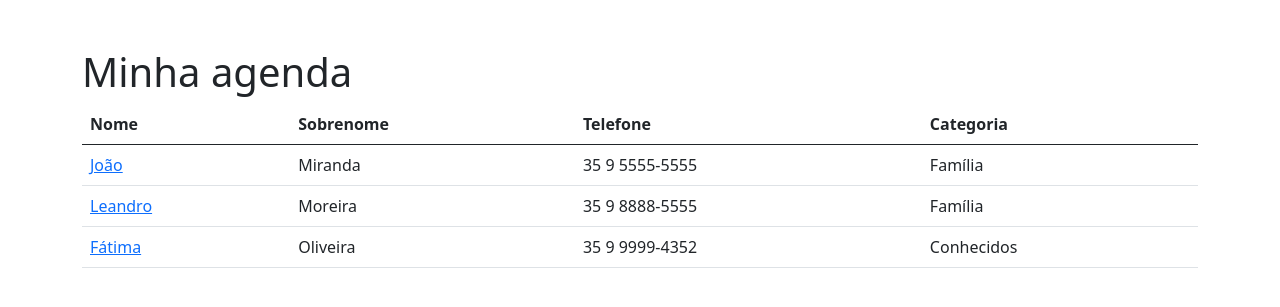
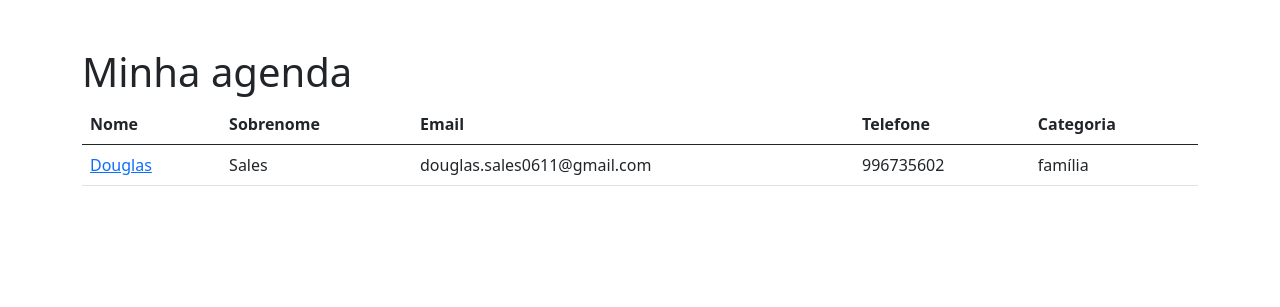
Before and after one commit to Doug0611/Django-agenda, a Django app: page / in a window 1280 px wide. Shown: the part 56-363 px from the top of the page. Run offline with Django 4.2, Linux system fonts and the light colour scheme; data comes from the database, SQL or seed files in the repository; both versions use the stored data as it was after the commit; some libraries are stand-ins or nearby versions.

Commit message:
applying database query to template

```diff
--- a/agenda/models.py
+++ b/agenda/models.py
@@ -1,4 +1,5 @@
 from django.db import models
+from django.utils import timezone
 
 
 class Category(models.Model):
@@ -10,14 +11,13 @@ class Category(models.Model):
 
 class Contact(models.Model):
     first_name = models.CharField(max_length=60)
-    last_name = models.CharField(max_length=60)
+    last_name = models.CharField(max_length=60, blank=True)
     telephone = models.CharField(max_length=11)
-    email = models.TextField()
-    created_in = models.DateTimeField(auto_now_add=True)
-    description = models.TextField()
+    email = models.CharField(max_length=255, blank=True)
+    created_in = models.DateTimeField(default=timezone.now)
+    description = models.TextField(blank=True)
     category = models.ForeignKey(
-        Category, on_delete=models.SET_NULL, null=True
-        )
+        Category, on_delete=models.SET_NULL, null=True)
 
     def __str__(self):
         return self.first_name
--- a/agenda/templates/agenda/pages/home.html
+++ b/agenda/templates/agenda/pages/home.html
@@ -16,35 +16,23 @@
             <tr>
                 <th>Nome</th>
                 <th>Sobrenome</th>
+                <th>Email</th>
                 <th>Telefone</th>
                 <th>Categoria</th>
             </tr>
             </thead>
             <tbody>
-            <tr>
-                <td>
-                <a href="agenda/contato/5/"> João</a>
-                </td>
-                <td>Miranda</td>
-                <td>35 9 5555-5555</td>
-                <td>Família</td>
-            </tr>
-            <tr>
-                <td>
-                <a href="agenda/contato/5/"> Leandro</a>
-                </td>
-                <td>Moreira</td>
-                <td>35 9 8888-5555</td>
-                <td>Família</td>
-            </tr>
-            <tr>
-                <td>
-                <a href="agenda/contato/5/"> Fátima</a>
-                </td>
-                <td>Oliveira</td>
-                <td>35 9 9999-4352</td>
-                <td>Conhecidos</td>
-            </tr>
+            {% for contact in contacts %}
+                <tr>
+                    <td>
+                        <a href="{% url 'agenda:contact' contact.id %}">{{ contact.first_name | title }}</a>
+                    </td>
+                    <td>{{ contact.last_name | title }}</td>
+                    <td>{{ contact.email }}</td>
+                    <td>{{ contact.telephone }}</td>
+                    <td>{{ contact.category }}</td>
+                </tr>
+            {% endfor %}
             </tbody>
         </table>
 
--- a/agenda/urls.py
+++ b/agenda/urls.py
@@ -5,5 +5,5 @@ app_name = 'agenda'
 
 urlpatterns = [
     path('', views.home, name='home'),
-    path('agenda/contato/<int:id>/', views.contact, name='contact'),
+    path('agenda/contato/<int:id_contact>/', views.contact, name='contact'),
 ]
--- a/agenda/views.py
+++ b/agenda/views.py
@@ -1,9 +1,16 @@
-from django.shortcuts import render
+from django.shortcuts import render, get_object_or_404
+from .models import Contact
 
 
 def home(request):
-    return render(request, 'agenda/pages/home.html')
+    contacts = Contact.objects.all()
+    return render(request, 'agenda/pages/home.html', context={
+        'contacts': contacts
+    })
 
 
-def contact(request, id):
-    return render(request, 'agenda/pages/contact.html')
+def contact(request, id_contact):
+    contact = get_object_or_404(Contact, id=id_contact)
+    return render(request, 'agenda/pages/contact.html', context={
+        'contact': contact
+    })
```
Also changed, not shown: agenda/templates/agenda/pages/contact.html (+7 -13 lines), agenda/migrations/0001_initial.py (added), db.sqlite3.
